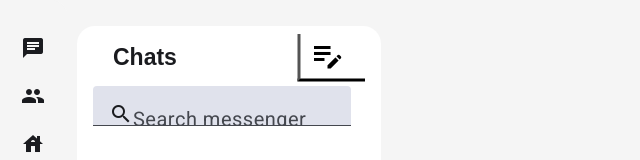
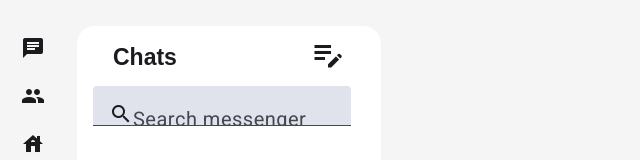
Before and after one commit to Michaellin250/messenger, an Angular app: page / in a window 1280 px wide. Shown: the top 160 px of the page, without its empty margins (0-640 px from the left). Built offline with nearby package versions, Linux system fonts and the light colour scheme.

Commit message:
chat component

```diff
--- a/src/app/components/chat/chat.component.css
+++ b/src/app/components/chat/chat.component.css
@@ -20,7 +20,7 @@ h5{
 
 }
 
-.icon{
+.clickable-icon{
   transform: scale(1.5);
   float:right;
   padding-top: 10px;
@@ -29,4 +29,6 @@ h5{
   width:auto;
   background-color: transparent;
   background: transparent;
+  cursor: pointer;
+  font-size: 24px;
 }
--- a/src/app/components/chat/chat.component.html
+++ b/src/app/components/chat/chat.component.html
@@ -2,9 +2,7 @@
     <mat-list>
         <mat-list-item>
             <h5>Chats</h5>
-            <button class="icon" (click)="openNewMessage()" aria-label="New Message">
-                <mat-icon >edit_note</mat-icon>
-            </button>
+            <mat-icon class="clickable-icon" (click)="openNewMessage()">edit_note</mat-icon>
 
         </mat-list-item>
         <mat-list-item>
```
